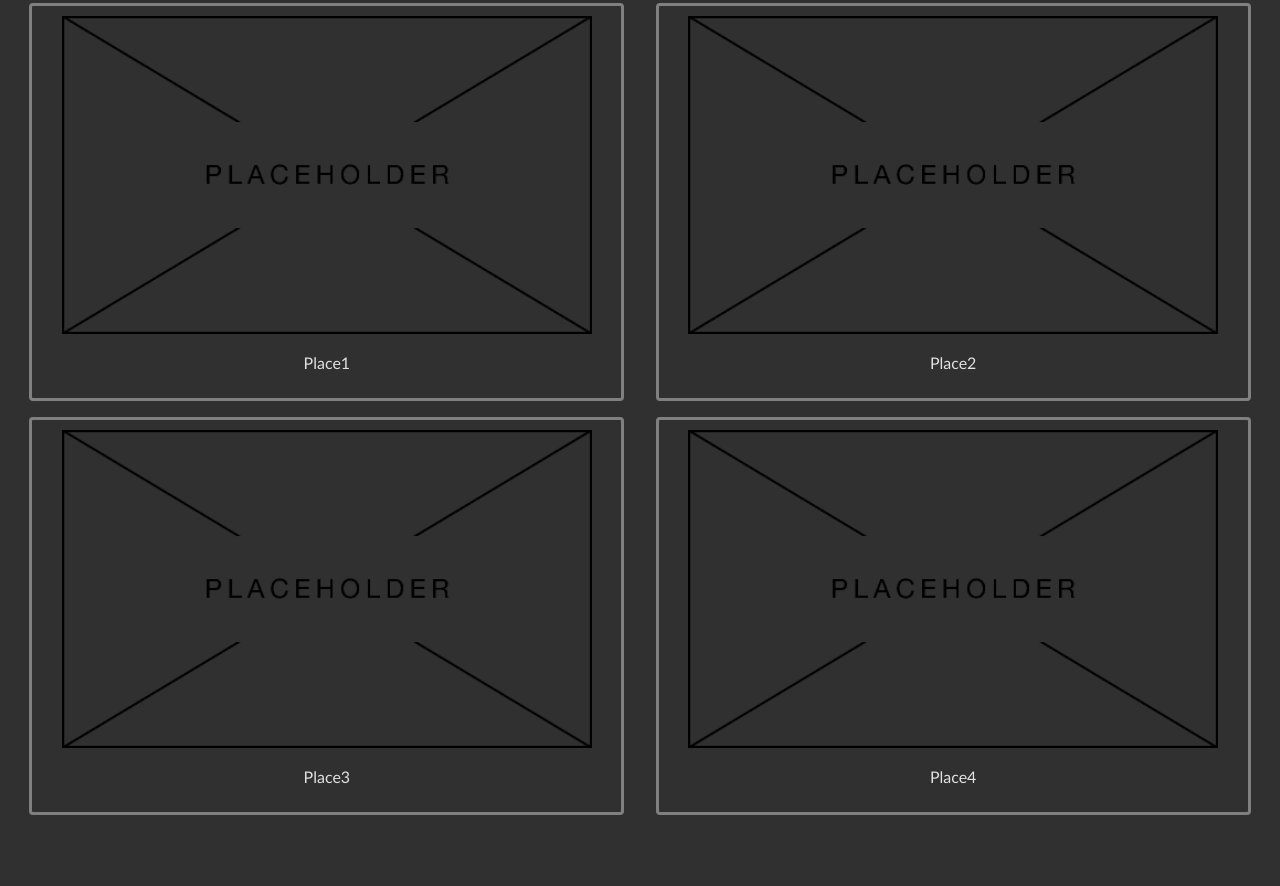
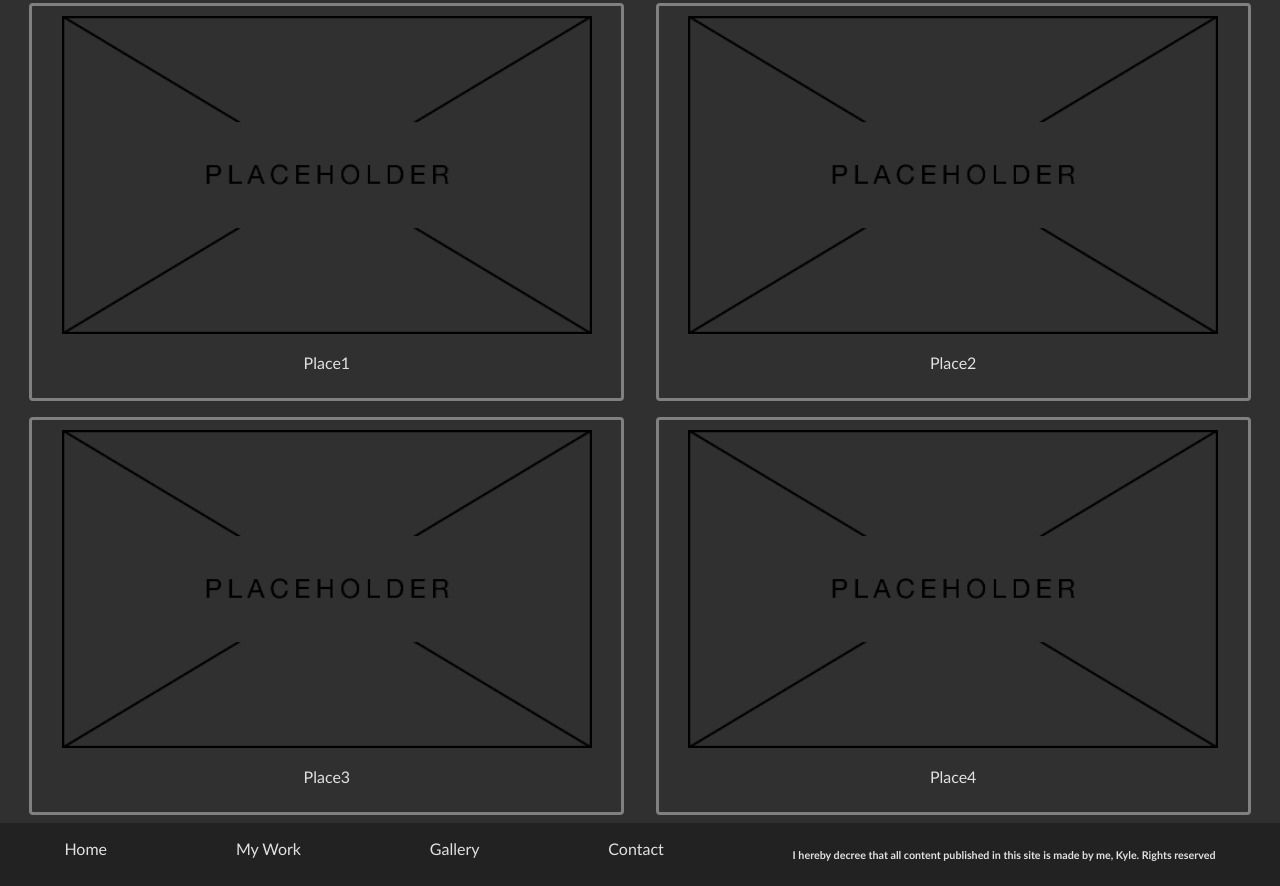
Before and after one commit to SurfySurk/kyledesign.dev, a plain HTML site: page gallery.html in a window 1280 px wide. Shown: the part 419-1305 px from the top of the page. Before the commit the page ends 1242 px from the top, so only its background shows below. Drawn offline with Linux system fonts and the light colour scheme.

Commit message:
added footer

```diff
--- a/gallery.html
+++ b/gallery.html
@@ -51,5 +51,12 @@
             </img>
         </article>
     </div>
+    <footer>
+        <p class="foot-p"><a href="index.html">Home</a></p>
+        <p class="foot-p"><a href="work.html">My Work</a></p>
+        <p class="foot-p"><a href="gallery.html">Gallery</a></p>
+        <p class="foot-p"><a href="contact.html">Contact</a></p>
+        <h6>I hereby decree that all content published in this site is made by me, Kyle. Rights reserved</h6>
+    </footer>
 </body>
 </html>
```
